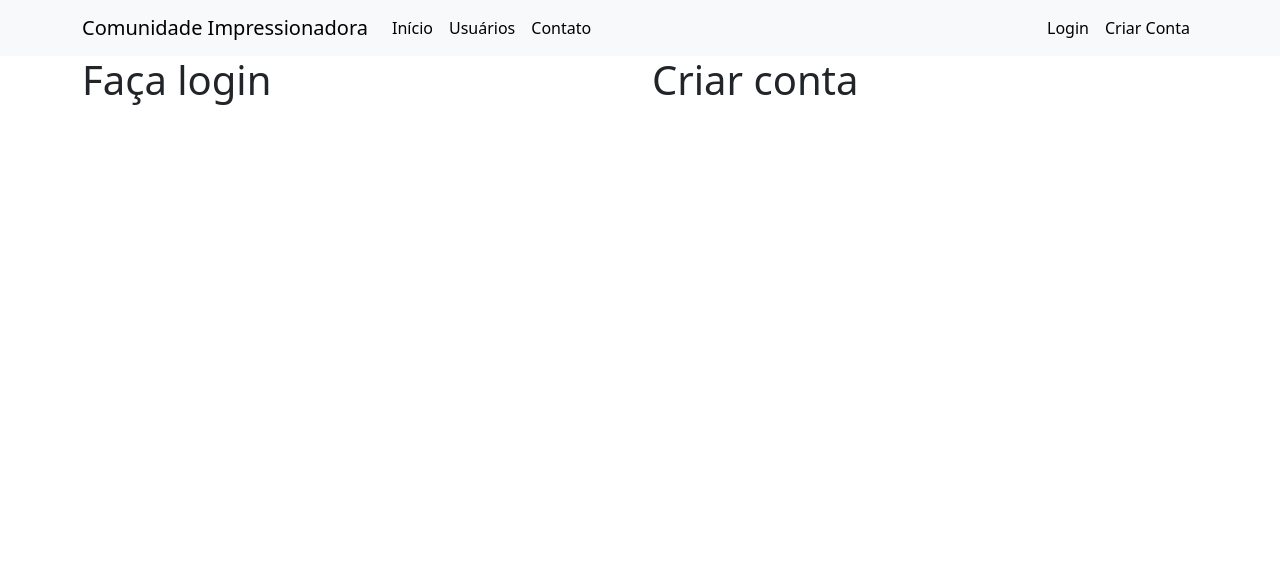
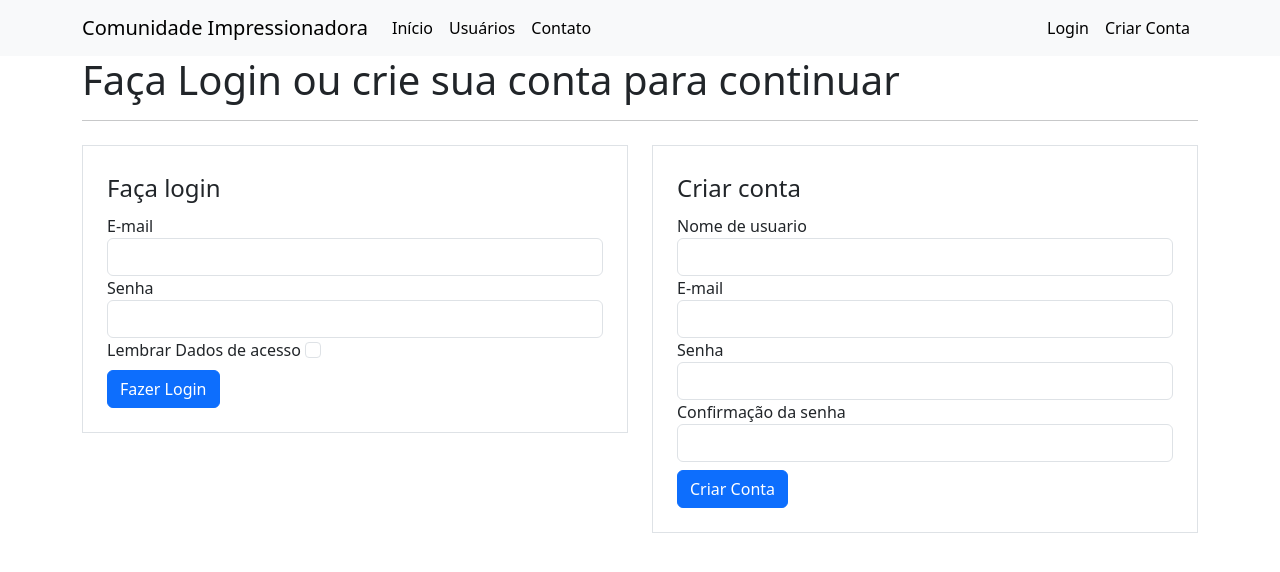
Before and after one commit to TassioTenorio/blog_website_design, a Flask app: page /login in a window 1280 px wide. Shown: the top 572 px of the page. Run offline with Flask 3, Linux system fonts and the light colour scheme.

Commit message:
adding csrf token and success mensages to the form

```diff
--- a/forms.py
+++ b/forms.py
@@ -1,16 +1,17 @@
 from flask_wtf import FlaskForm
-from wtforms import StringField, PasswordField, SubmitField
+from wtforms import StringField, PasswordField, SubmitField, BooleanField
 from wtforms.validators import DataRequired, Email, length, EqualTo
 
 class FormCriarConta(FlaskForm):
-    username = StringField('Nome de Usuario', validators=[DataRequired()])
+    username = StringField('Nome de usuario', validators=[DataRequired()])
     email = StringField('E-mail', validators=[DataRequired(), Email()])
     senha = PasswordField('Senha', validators=[DataRequired(), length(6, 20)])
-    confirmacao_senha = PasswordField('Confirmação da Senha', validators=[DataRequired(), EqualTo('senha')])
+    confirmacao_senha = PasswordField('Confirmação da senha', validators=[DataRequired(), EqualTo('senha')])
     botao_submit_criarconta = SubmitField('Criar Conta')
 
 
 class FormLogin(FlaskForm):
     email = StringField('E-mail', validators=[DataRequired(), Email()])
     senha = PasswordField('Senha', validators=[DataRequired(), length(6, 20)])
+    lembrar_dados = BooleanField('Lembrar Dados de acesso')
     botao_submit_login = SubmitField('Fazer Login')
--- a/main.py
+++ b/main.py
@@ -1,4 +1,5 @@
-from flask import Flask, render_template, url_for
+from flask import Flask, render_template, url_for, request, flash, redirect
+from forms import FormLogin, FormCriarConta
 
 app = Flask(__name__)
 
@@ -22,9 +23,20 @@ def usuarios():
     return render_template('usuarios.html', lista_usuarios=lista_usuarios)
 
 
-@app.route('/login')
+@app.route('/login', methods=['GET', 'POST'])
 def login():
-    return render_template('login.html', login=login)
+    form_login = FormLogin()
+    form_criarconta = FormCriarConta()
+
+    if form_login.validate_on_submit() and 'botao_submit_login' in request.form:
+        flash(f'Login feito com sucesso no email: {form_login.email.data}', 'alert-success')
+        # redirecionar para a homepage
+        return redirect(url_for('home'))
+
+    if form_criarconta.validate_on_submit() and 'botao_submit_criarconta' in request.form:
+        flash(f'Conta criada para o e-mail: {form_criarconta.email.data}', 'alert-success')
+        return redirect(url_for('home'))
+    return render_template('login.html', login=login, form_login=form_login, form_criarconta=form_criarconta)
 
 
 if __name__ == '__main__':
--- a/templates/base.html
+++ b/templates/base.html
@@ -11,9 +11,18 @@
 </head>
 <body>
       {% include 'navbar.html' %}
-
+      <div calss="container">
+            {% with mensagens = get_flashed_messages(with_categories=True) %}
+                  {% if mensagens %}
+                        {% for categoria, mensagem in mensagens %}
+                              <div class="alert {{ categoria }}">
+                                    {{ mensagem }}
+                              </div>
+                        {% endfor %}
+                  {% endif %}
+            {% endwith %}
+      </div>
       {% block body %}
-
       {% endblock %}
 
       <script src="https://cdn.jsdelivr.net/npm/bootstrap@5.3.2/dist/js/bootstrap.bundle.min.js" integrity="sha384-C6RzsynM9kWDrMNeT87bh95OGNyZPhcTNXj1NW7RuBCsyN/o0jlpcV8Qyq46cDfL" crossorigin="anonymous"></script>
--- a/templates/login.html
+++ b/templates/login.html
@@ -3,13 +3,52 @@
 
 {% block body %}
     <div class="container">
-
+        <h1>Faça Login ou crie sua conta para continuar</h1>
+        <hr>
         <div class="row">
             <div class="col">
-                <h1>Faça login</h1>
+                <form method="POST" action="" class="border p-4 mt-2">
+                    {{ form_login.csrf_token }}
+                    <legend>Faça login</legend>
+                    <fieldset>
+                        <div class="form-group">
+                            {{ form_login.email.label(class="form-control-label") }}
+                            {{ form_login.email(class="form-control") }}
+                        </div>
+                        <div class="form-group">
+                            {{ form_login.senha.label(class="form-control-label") }}
+                            {{ form_login.senha(class="form-control") }}
+                        </div>
+                        <div class="form-group">
+                            {{ form_login.lembrar_dados.label(class="form-check-label")}}
+                            {{ form_login.lembrar_dados(class="form-check-input")}}
+                        </div>
+                    </fieldset>
+                    {{ form_login.botao_submit_login(class="btn btn-primary mt-2")}}
+                </form>
             </div>
             <div class="col">
-                <h1>Criar conta</h1>
+                <form method="POST" action="" class="border p-4 mt-2">
+                    {{ form_criarconta.csrf_token }}
+                    <legend>Criar conta</legend>
+                    <div class="form-group">
+                        {{ form_criarconta.username.label(class="form-control-label") }}
+                        {{ form_criarconta.username(class="form-control") }}
+                    </div>
+                    <div class="form-group">
+                        {{ form_criarconta.email.label(class="form-control-label") }}
+                        {{ form_criarconta.email(class="form-control") }}
+                     </div>
+                     <div class="form-group">
+                        {{ form_criarconta.senha.label(class="form-control-label") }}
+                        {{ form_criarconta.senha(class="form-control") }}
+                    </div>
+                    <div class="form-group">
+                        {{ form_criarconta.confirmacao_senha.label(class="form-control-label") }}
+                        {{ form_criarconta.confirmacao_senha(class="form-control") }}
+                    </div>
+                        {{ form_criarconta.botao_submit_criarconta(class="btn btn-primary mt-2") }}
+                </form>
             </div>
         </div>
     </div>
```
Also changed, not shown: README.md.
